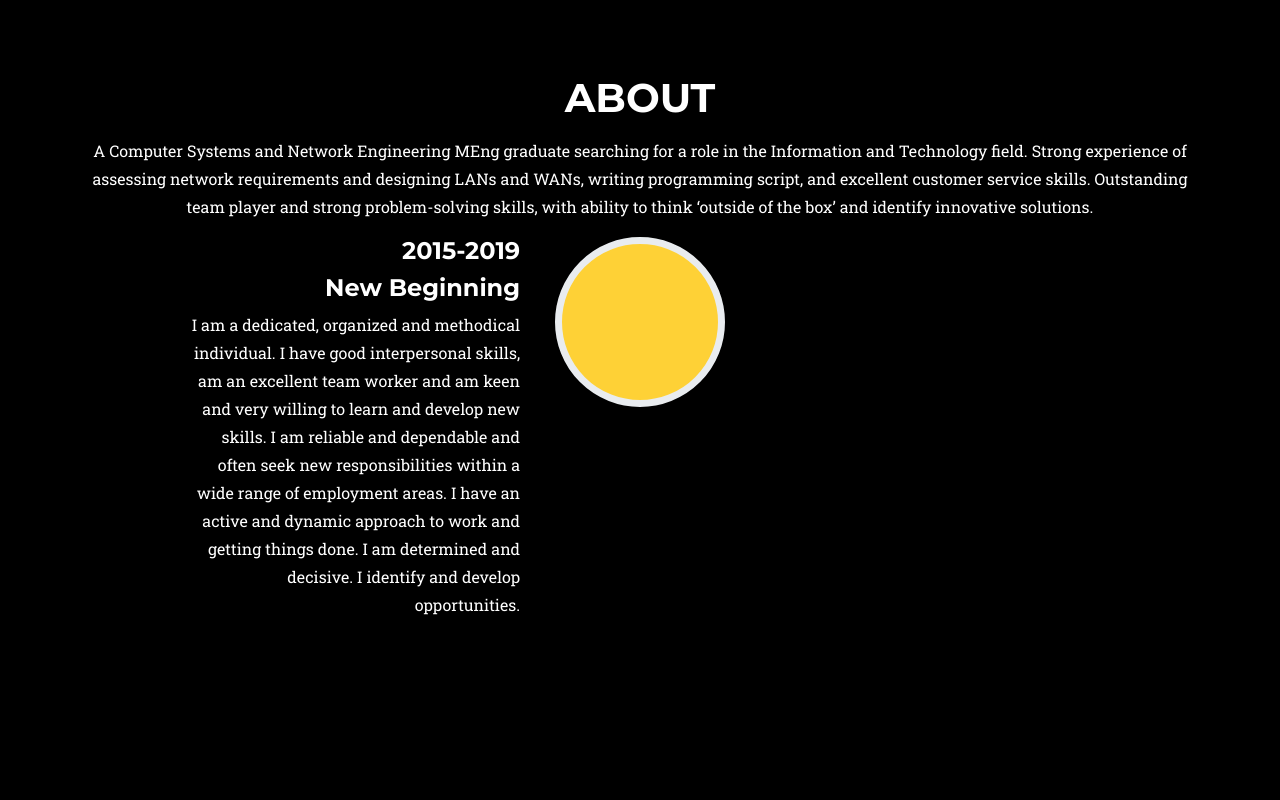
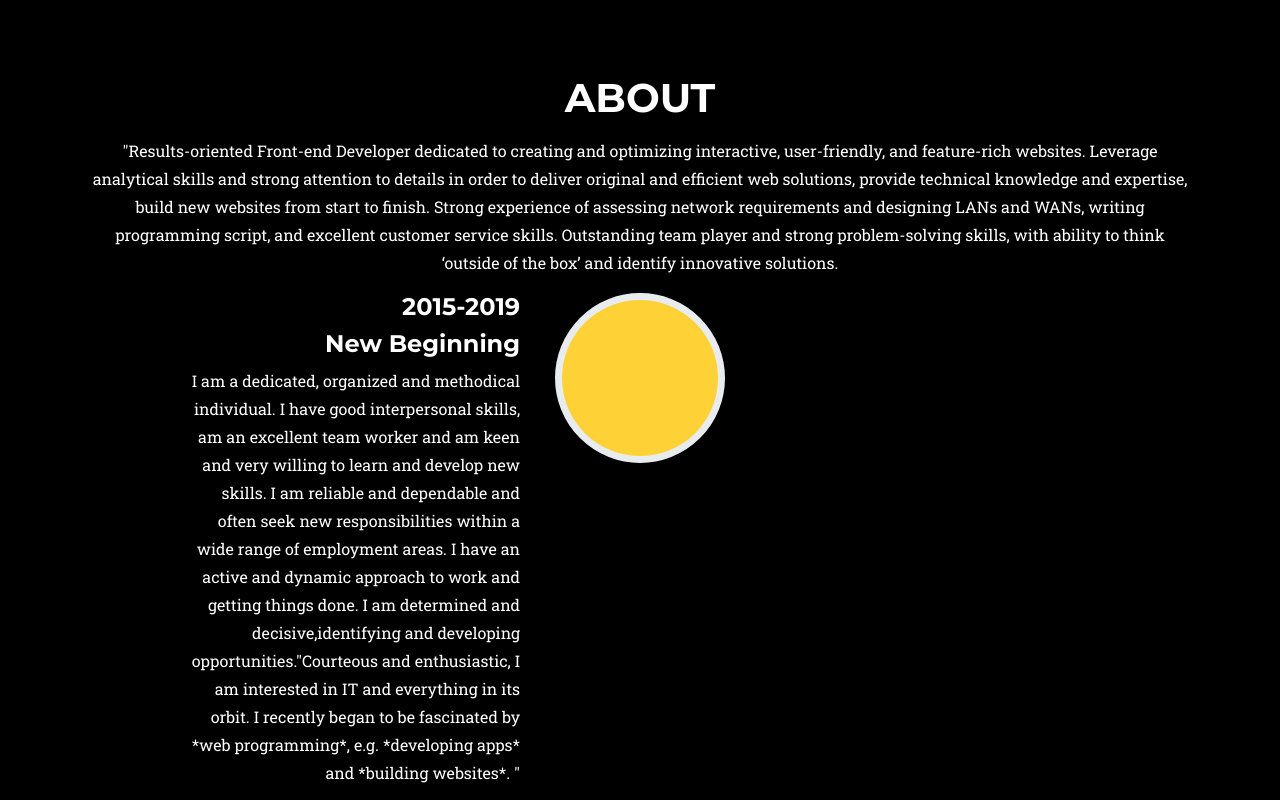
Before and after one commit to kukaivo/kukaivo.github.io, a website: page index.html in a window 1280 px wide. Shown: the part 860-1660 px from the top of the page. Drawn offline with Linux system fonts and the light colour scheme; grey boxes are pictures that could not be loaded; a web font is replaced by a local one.

Commit message:
Add files via upload

```diff
--- a/index.html
+++ b/index.html
@@ -79,7 +79,7 @@
             <div class="row">
                 <div class="col-lg-12 text-center">
                     <h2 class="section-heading text-uppercase hinge">About</h2>
-                    <p class="section-subheading  ">A Computer Systems and Network Engineering MEng graduate searching for a role in the Information and Technology field. Strong experience of assessing network requirements and designing LANs and WANs, writing programming script, and excellent customer service skills. Outstanding team player and strong problem-solving skills, with ability to think ‘outside of the box’ and identify innovative solutions.</p>
+                    <p class="section-subheading  ">"Results-oriented Front-end Developer dedicated to creating and optimizing interactive, user-friendly, and feature-rich websites. Leverage analytical skills and strong attention to details in order to deliver original and efficient web solutions, provide technical knowledge and expertise, build new websites from start to finish. Strong experience of assessing network requirements and designing LANs and WANs, writing programming script, and excellent customer service skills. Outstanding team player and strong problem-solving skills, with ability to think ‘outside of the box’ and identify innovative solutions.</p>
                 </div>
             </div>
             <div class="row">
@@ -97,7 +97,7 @@
                                     <h4 class="subheading">New Beginning</h4>
                                 </div>
                                 <div class="timeline-body">
-                                    <p class=" ">I am a dedicated, organized and methodical individual. I have good interpersonal skills, am an excellent team worker and am keen and very willing to learn and develop new skills. I am reliable and dependable and often seek new responsibilities within a wide range of employment areas. I have an active and dynamic approach to work and getting things done. I am determined and decisive. I identify and develop opportunities.</p>
+                                    <p class=" ">I am a dedicated, organized and methodical individual. I have good interpersonal skills, am an excellent team worker and am keen and very willing to learn and develop new skills. I am reliable and dependable and often seek new responsibilities within a wide range of employment areas. I have an active and dynamic approach to work and getting things done. I am determined and decisive,identifying and developing opportunities."Courteous and enthusiastic, I am interested in IT and everything in its orbit. I recently began to be fascinated by *web programming*, e.g. *developing apps* and *building websites*. "</p>
                                 </div>
                             </div>
                         </li>
```
